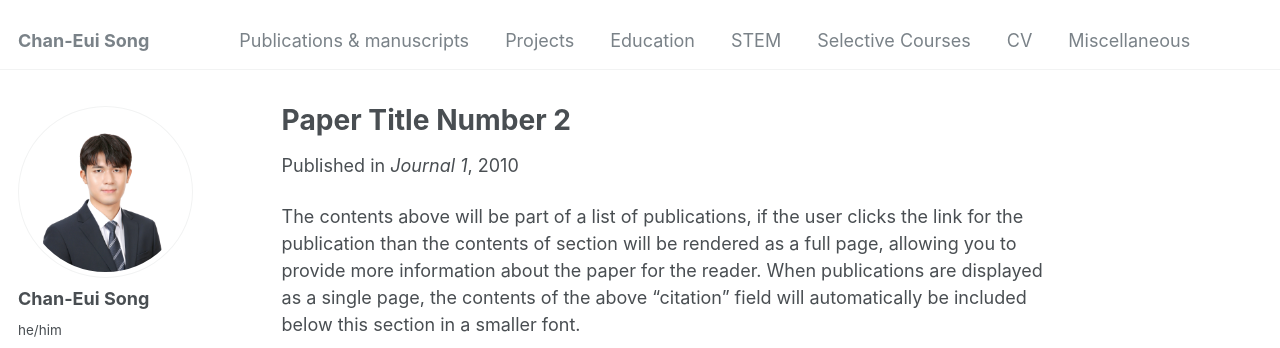
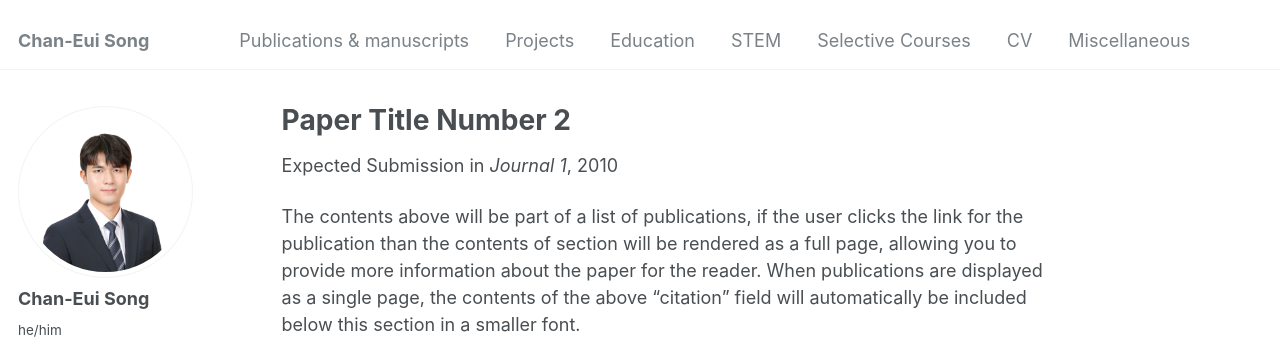
Before and after one commit to cksdml1014/chanisong, a Jekyll site: the page built from _publications/2010-10-01-paper-title-number-2.md, in a window 1280 px wide and 1107 px high. Shown: the top 348 px of the window. Built offline with Jekyll 4.4.1, drawn with Linux system fonts in a browser that asks for light colours.

Commit message:
Update single.html

```diff
--- a/_layouts/single.html
+++ b/_layouts/single.html
@@ -37,7 +37,7 @@ layout: default
         {% if page.collection == 'teaching' %}
           <p> {{ page.type }}, <i>{{ page.venue }}</i>, {{ page.date | default: "1900-01-01" | date: "%Y" }} </p>
         {% elsif page.venue and page.date %}
-          <p>Published in <i>{{ page.venue }}</i>, {{ page.date | default: "1900-01-01" | date: "%Y" }} </p>
+          <p>Expected Submission in <i>{{ page.venue }}</i>, {{ page.date | default: "1900-01-01" | date: "%Y" }} </p>
         {% elsif page.date %}
           <p class="page__date"><strong><i class="fa fa-fw fa-calendar" aria-hidden="true"></i> {{ site.data.ui-text[site.locale].date_label | default: "Published:" }}</strong> <time datetime="{{ page.date | date_to_xmlschema }}">{{ page.date | default: "1900-01-01" | date: "%B %d, %Y" }}</time></p>
         {% endif %}
```
